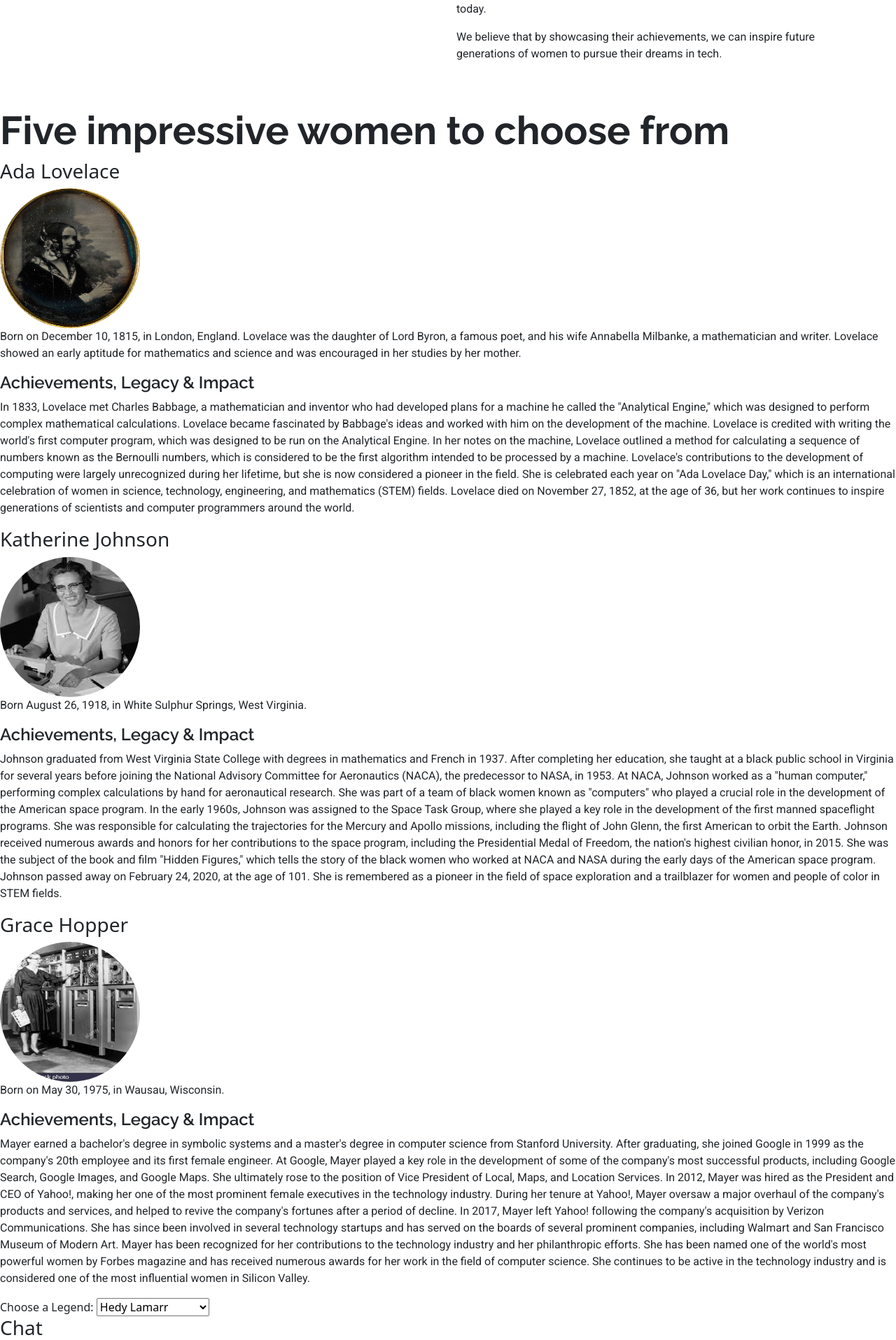
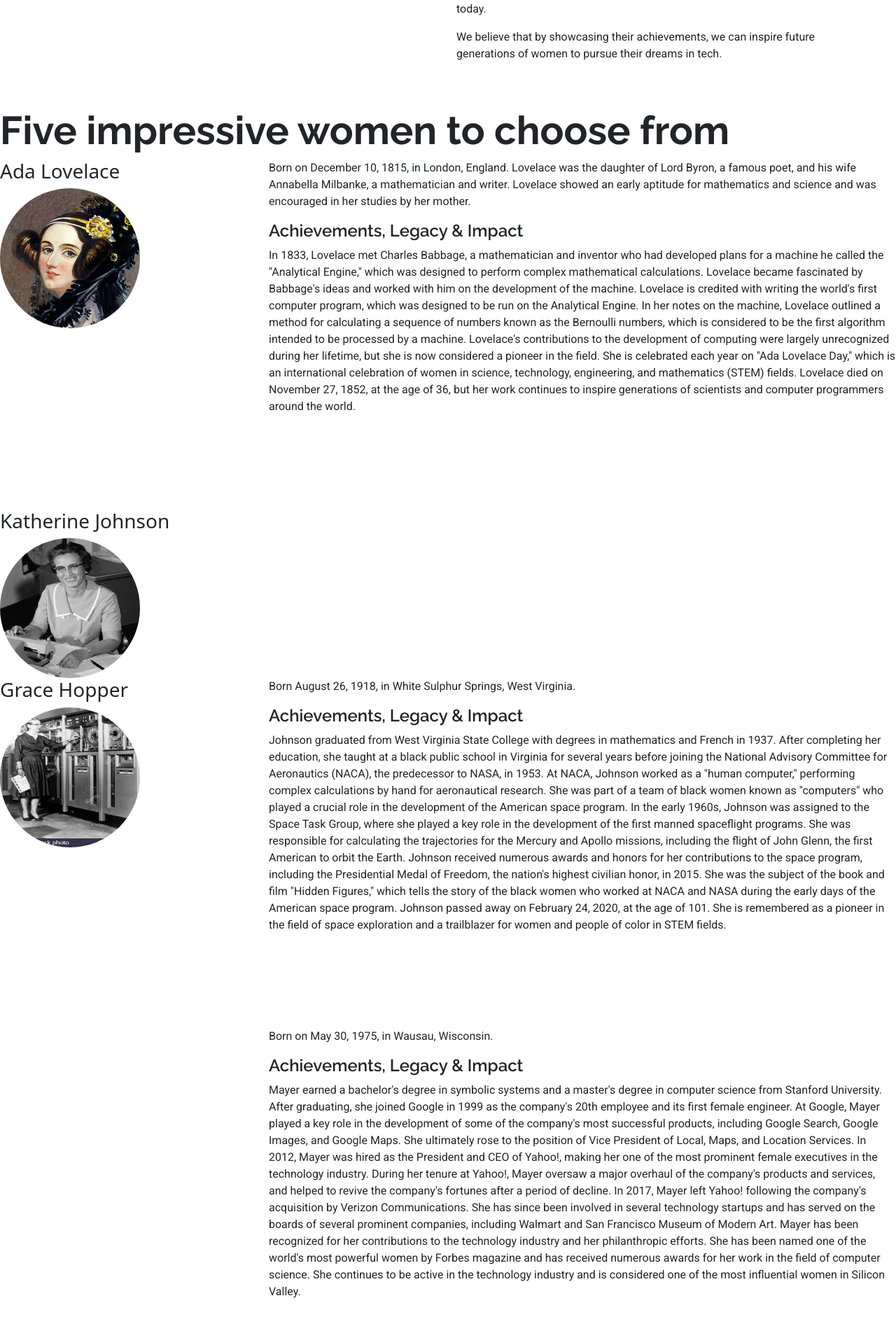
Before and after one commit to keironchaudhry/women-in-tech-hackathon, a Flask app: page / in a window 1280 px wide. Shown: the part 1733-3648 px from the top of the page at 70% size. Run offline with Flask 2, Linux system fonts and the light colour scheme; some libraries are stand-ins or nearby versions.

Commit message:
Style role model img

```diff
--- a/static/style.css
+++ b/static/style.css
@@ -87,11 +87,38 @@ nav .nav-item a:hover {
   border-radius: 5px;
 }
 /*Bio section*/
+#bio-section {
+  height: 2000px;
+}
+.bio {
+  width: 100%;
+  height: 500px;
+}
+.bio-div-img {
+  width: 20%;
+  height: 500px;
+  float: left;
+}
+.bio-txt {
+  width: 70%;
+  height: 500px;
+  float: right;
+}
 .img-bio {
   border-radius: 50%;
   height: 200px;
   width: 200px;
 }
+/*
+.bio-img-right {
+  width: 20%;
+  float: right;
+}
+.bio-txt-left {
+  width: 70%;
+  height: 500px;
+  float: left;
+} */
 /*Selection section*/
 .card {
   border-radius: 10px;
--- a/templates/home.html
+++ b/templates/home.html
@@ -1,4 +1,5 @@
 {% extends "base.html" %} {% block content %}
+<link rel="stylesheet" href="../static/style.css">
 <section class="mt-0">
     <!--Main Section-->
     <section class="main-section d-flex align-items-center container-fluid">
@@ -44,13 +45,14 @@
            </div>
      </section>
      <!--Bio Section-->
-     <section>
+     <section id="bio-section">
         <h2>Five impressive women to choose from</h2>
-         <div>
+        <div class="bio">
+            <div class="bio-div-img">
                 <h3>Ada Lovelace</h3>
-             <img class="img-bio" src="assets/icons/ada_lovelace.jpg" alt="Ada Lovelace">
+                <img class="img-bio" src="../static/assets/imgs/ada-lovelace.jpg" alt="Ada Lovelace">
             </div>
-         <div>
+            <div class="bio-txt">
                 <p>Born on December 10, 1815, in London, England.
                     Lovelace was the daughter of Lord Byron, a famous poet, and his wife Annabella Milbanke, a mathematician and writer.
                     Lovelace showed an early aptitude for mathematics and science and was encouraged in her studies by her mother.
@@ -66,11 +68,13 @@
                     Lovelace died on November 27, 1852, at the age of 36, but her work continues to inspire generations of scientists and computer programmers around the world.
                 </p>
             </div>
-         <div>
+        </div>
+        <div class="bio>
+            <div class="bio-div-img">
                 <h3>Katherine Johnson</h3>
-             <img class="img-bio" src="assets/imgs/katherine-johnson.jpg" alt="Katherine Johnson">
+                <img class="img-bio" src="../static/assets/imgs/katherine-johnson.jpg" alt="Katherine Johnson">
             </div>
-         <div>
+            <div class="bio-txt">
                 <p>Born August 26, 1918, in White Sulphur Springs, West Virginia.</p>
                 <h4>Achievements, Legacy & Impact</h4>
                 <p>
@@ -85,11 +89,14 @@
                     Johnson passed away on February 24, 2020, at the age of 101. She is remembered as a pioneer in the field of space exploration and a trailblazer for women and people of color in STEM fields.
                 </p>
             </div>
-         <div>
+        </div>
+
+        <div class="bio>
+            <div class="bio-div-img">
                 <h3>Grace Hopper</h3>
-             <img class="img-bio" src="assets/imgs/grace-hopper.jpg" alt="Grace Hopper">
+                <img class="img-bio" src="../static/assets/imgs/grace-hopper.jpg" alt="Grace Hopper">
             </div>
-         <div>
+            <div class="bio-txt">
                 <p>Born on May 30, 1975, in Wausau, Wisconsin.</p>
                 <h4>Achievements, Legacy & Impact</h4>
                 <p>
@@ -103,6 +110,7 @@
                     She has since been involved in several technology startups and has served on the boards of several prominent companies, including Walmart and San Francisco Museum of Modern Art.
                     Mayer has been recognized for her contributions to the technology industry and her philanthropic efforts. She has been named one of the world's most powerful women by Forbes magazine and has received numerous awards for her work in the field of computer science. She continues to be active in the technology industry and is considered one of the most influential women in Silicon Valley.
                 </p>
+            </div>
         </div>
      </section>
      <!--Chat Section-->
```
Also changed, not shown: static/assets/imgs/ada-lovelace.jpg (added), static/assets/imgs/ada_lovelace.jpg (deleted). Lines whose indentation alone changed are shown as unchanged.
